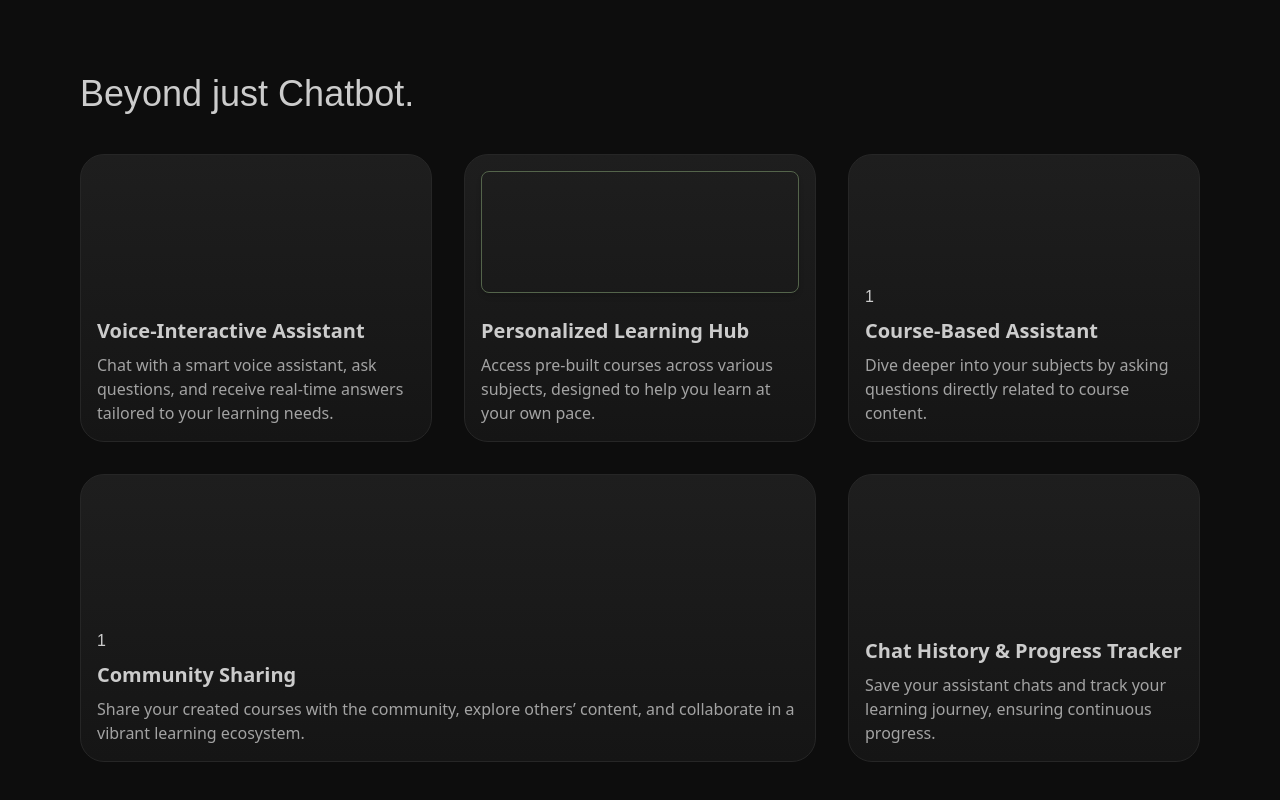
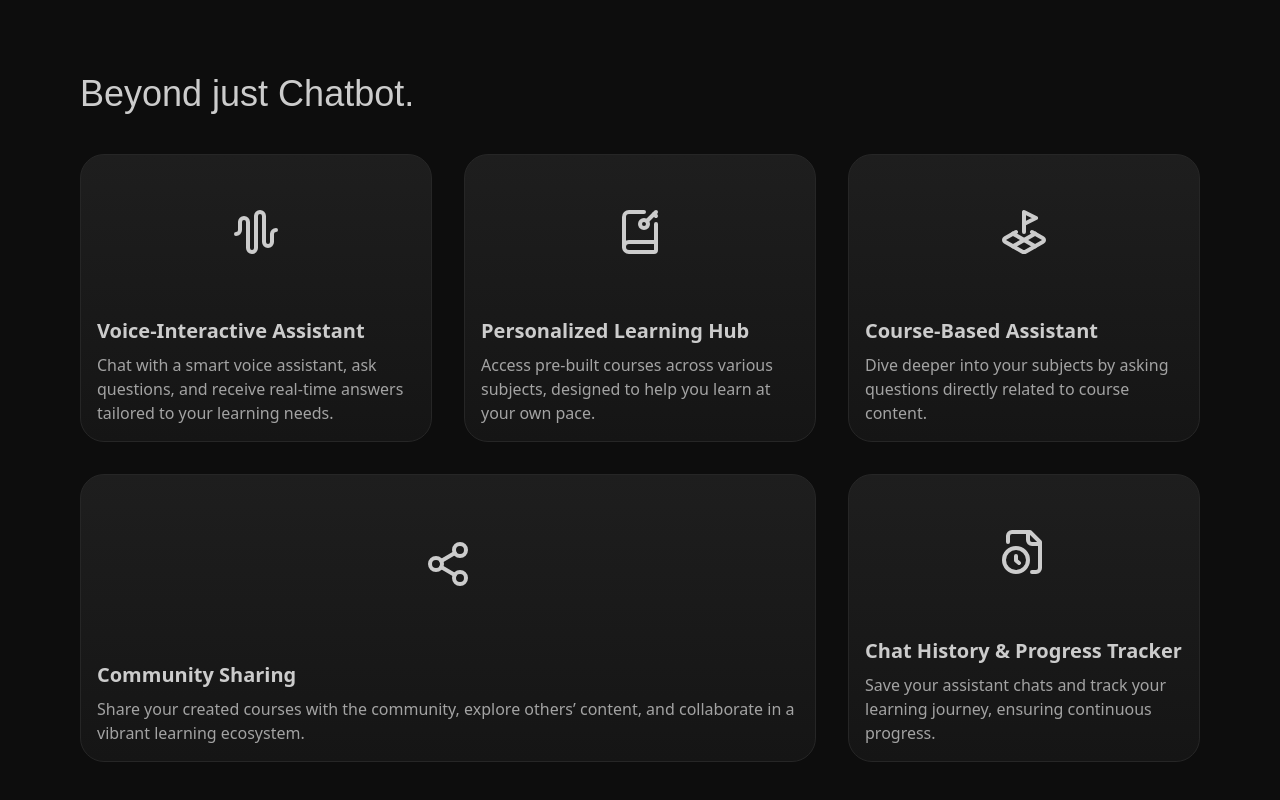
Before and after one commit to anujsb/learning-app-shw, a Next.js app: page / in a window 1280 px wide. Shown: the part 536-1336 px from the top of the page. Built offline with nearby package versions, Linux system fonts and the light colour scheme.

Commit message:
icons added

```diff
--- a/components/Features.tsx
+++ b/components/Features.tsx
@@ -11,6 +11,7 @@ import { BentoGrid, BentoGridItem } from "./ui/bento-grid";
 //   IconTableColumn,
 // } from "@tabler/icons-react";
 import Image from "next/image";
+import { AudioWaveform, BookKey, FileClock, LandPlot, Share2 } from "lucide-react";
 
 export function Features() {
   return (
@@ -43,38 +44,99 @@ const items = [
     title: "Voice-Interactive Assistant",
     description:
       "Chat with a smart voice assistant, ask questions, and receive real-time answers tailored to your learning needs.",
-    header: <p> </p>,
-    icon: <p> </p>,
+    header: (
+      <div className="flex flex-1  w-full h-full items-center justify-center  bg-cover rounded-lg  ">
+        {/* <Image
+          width={400}
+          height={300}
+          alt="Voice Assistant"
+          src="/1.jpg"
+          className="object-cover"
+        /> */}
+        <AudioWaveform className="w-12 h-12" />
+      </div>
+    ),
+    icon: <p></p>,
   },
   {
     title: "Personalized Learning Hub",
     description:
       "Access pre-built courses across various subjects, designed to help you learn at your own pace.",
     header: (
-      <div className="flex flex-1  w-full h-full items-center justify-center  bg-cover rounded-lg shadow-md border border-secondary"></div>
+      // <div className="flex flex-1  w-full h-full items-center justify-center  bg-cover rounded-lg shadow-md border border-secondary">
+      //   <Image
+      //     width={100}
+      //     height={300}
+      //     alt="Voice Assistant"
+      //     src="/1.jpg"
+      //     className="object-cover"
+      //   />
+      // </div>
+      <div className="flex flex-1  w-full h-full items-center justify-center  bg-cover rounded-lg  ">
+        <BookKey className="w-12 h-12" />
+      </div>
     ),
-    icon: <p> </p>,
+    icon:<p></p>,
   },
   {
     title: "Course-Based Assistant",
     description:
       "Dive deeper into your subjects by asking questions directly related to course content.",
-    header: <p></p>,
-    icon: <p>1</p>,
+    header: (
+      // <div className="flex flex-1  w-full h-full items-center justify-center  bg-cover rounded-lg shadow-md border border-secondary">
+      //   <Image
+      //     width={100}
+      //     height={300}
+      //     alt="Voice Assistant"
+      //     src="/1.jpg"
+      //     className="object-cover"
+      //   />
+      // </div>
+      <div className="flex flex-1  w-full h-full items-center justify-center  bg-cover rounded-lg  ">
+        <LandPlot className="w-12 h-12" />
+      </div>
+    ),
+    icon: <p></p>,
   },
   {
     title: "Community Sharing",
 
     description:
       "Share your created courses with the community, explore others’ content, and collaborate in a vibrant learning ecosystem.",
-    header: <p> </p>,
-    icon: <p>1</p>,
+    header: (
+      // <div className="flex flex-1  w-full h-full items-center justify-center  bg-cover rounded-lg shadow-md border border-secondary">
+      //   <Image
+      //     width={100}
+      //     height={300}
+      //     alt="Voice Assistant"
+      //     src="/1.jpg"
+      //     className="object-cover"
+      //   />
+      // </div>
+      <div className="flex flex-1  w-full h-full items-center justify-center  bg-cover rounded-lg  ">
+        <Share2 className="w-12 h-12" />
+      </div>
+    ),
+    icon: <p></p>,
   },
   {
     title: "Chat History & Progress Tracker",
     description:
       "Save your assistant chats and track your learning journey, ensuring continuous progress.",
-    header: <p> </p>,
+    header: (
+      // <div className="flex flex-1  w-full h-full items-center justify-center  bg-cover rounded-lg shadow-md border border-secondary">
+      //   <Image
+      //     width={100}
+      //     height={300}
+      //     alt="Voice Assistant"
+      //     src="/1.jpg"
+      //     className="object-cover"
+      //   />
+      // </div>
+      <div className="flex flex-1  w-full h-full items-center justify-center  bg-cover rounded-lg  ">
+        <FileClock className="w-12 h-12" />
+      </div>
+    ),
     icon: <p></p>,
   },
   //   {
```
Also changed, not shown: 1 other file (tests, documents, lock files or other folders).
